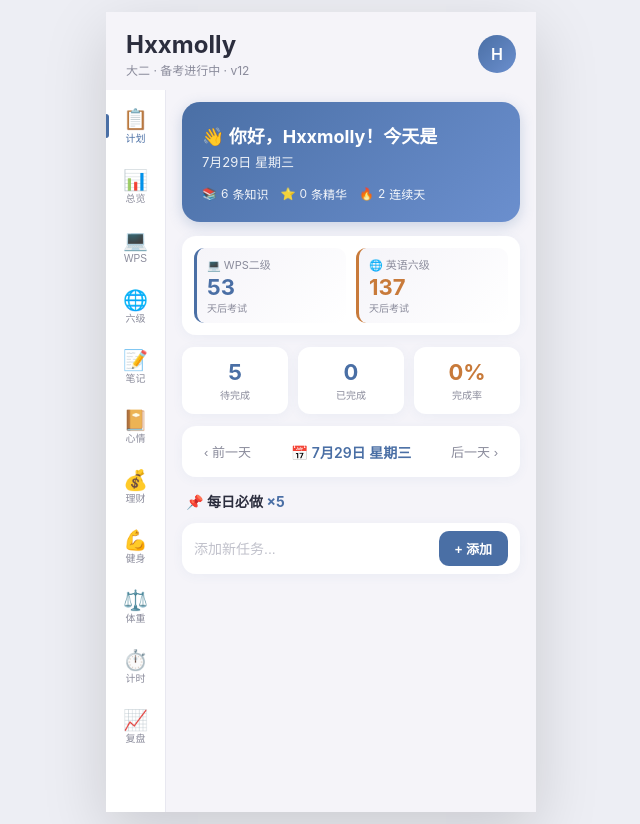
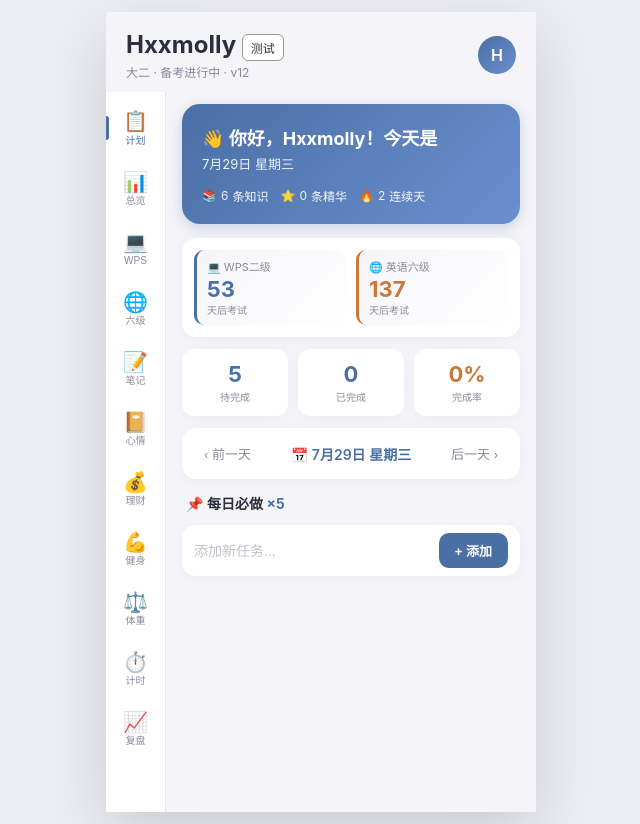
Before and after one commit to Hxxmolly/study-workstation, a plain HTML site: page creator-workstation.html in a window 1280 px wide. Shown: the whole page, without its empty margins (319-959 px from the left). Drawn offline with Linux system fonts and the light colour scheme.

Commit message:
debug: 加测试按钮定位问题

```diff
--- a/creator-workstation.html
+++ b/creator-workstation.html
@@ -465,7 +465,7 @@
 <div class="app-container">
   <div class="app-header">
     <div>
-      <div class="greeting">Hxxmolly</div>
+      <div class="greeting">Hxxmolly <button onclick="alert('能点！')" style="font-size:12px;padding:4px 8px;border-radius:6px;border:1px solid #999;background:#fff;color:#333">测试</button></div>
       <div class="subtitle">大二 · 备考进行中 · v12</div>
     </div>
     <div class="avatar">H</div>
```
Also changed, not shown: index.html (+1 -1 lines).
